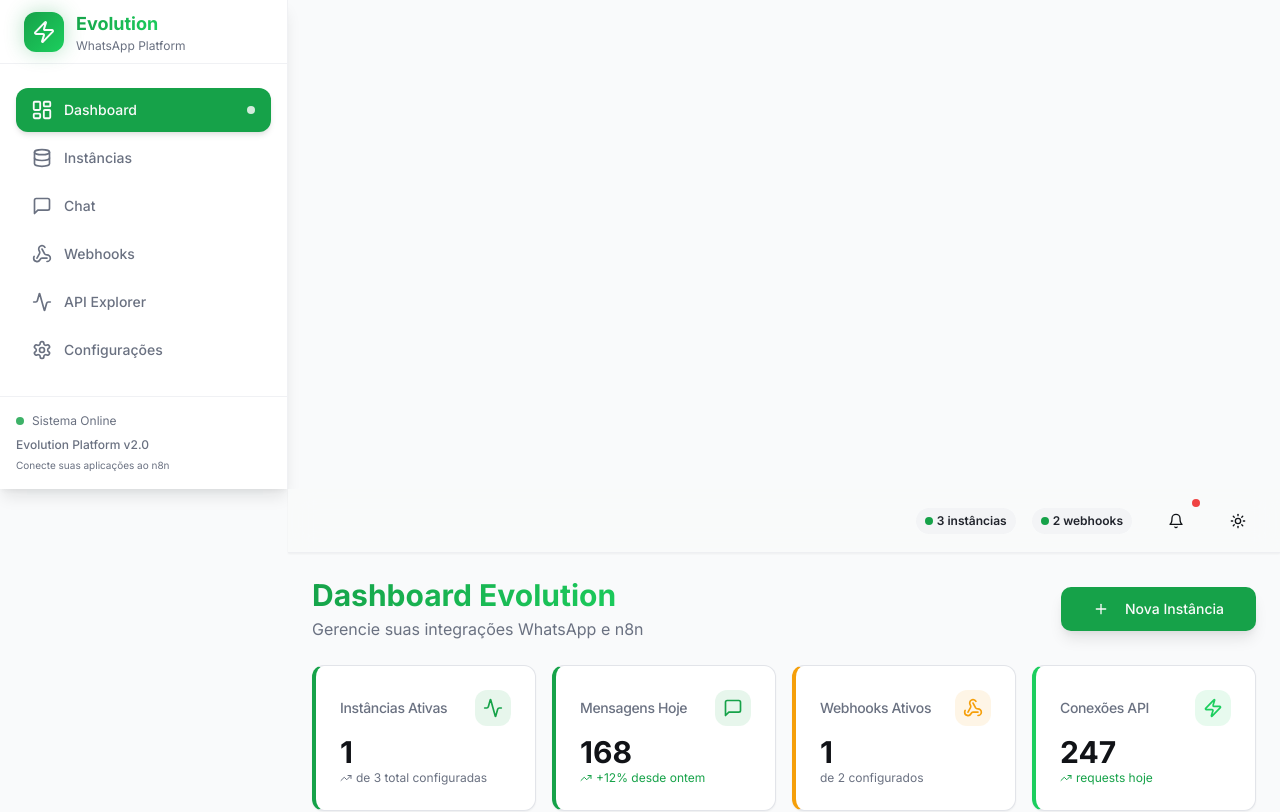
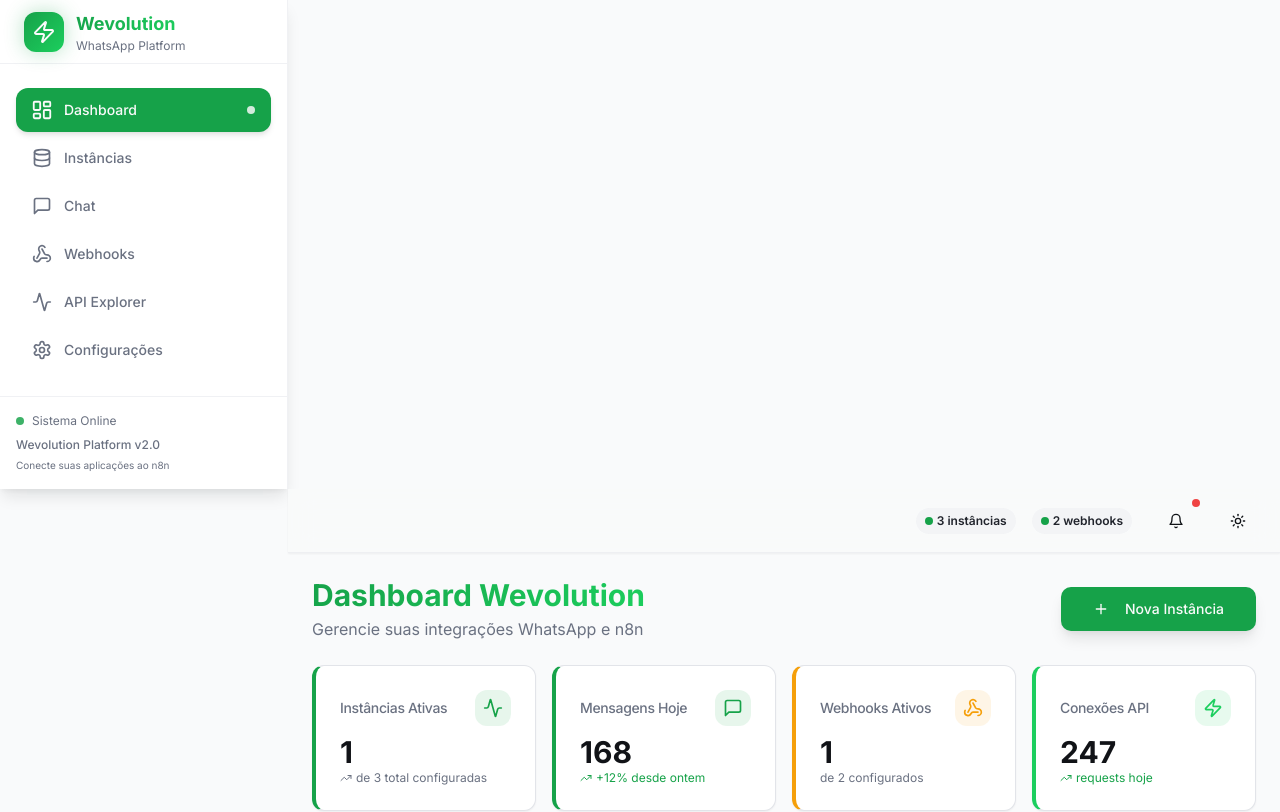
Before and after one commit to wegrowupsolutions/wevolution, a React (Vite) app: page / in a window 1280 px wide. Shown: the top 812 px of the page. Built offline with nearby package versions, Linux system fonts and the light colour scheme.

Commit message:
Rename to Wevolution
Rename the platform to Wevolution.

```diff
--- a/index.html
+++ b/index.html
@@ -3,9 +3,9 @@
   <head>
     <meta charset="UTF-8" />
     <meta name="viewport" content="width=device-width, initial-scale=1.0" />
-    <title>Evolution Platform - WhatsApp API Explorer</title>
-    <meta name="description" content="Plataforma para conectar aplicações ao n8n via Evolution API" />
-    <meta name="author" content="Evolution Platform" />
+    <title>Wevolution Platform - WhatsApp API Explorer</title>
+    <meta name="description" content="Plataforma para conectar aplicações ao n8n via Wevolution API" />
+    <meta name="author" content="Wevolution Platform" />
     <link rel="preconnect" href="https://fonts.googleapis.com">
     <link rel="preconnect" href="https://fonts.gstatic.com" crossorigin>
     <link href="https://fonts.googleapis.com/css2?family=Inter:wght@300;400;500;600;700&display=swap" rel="stylesheet">
--- a/src/App.tsx
+++ b/src/App.tsx
@@ -16,7 +16,7 @@ const queryClient = new QueryClient();
 
 const App = () => (
   <QueryClientProvider client={queryClient}>
-    <ThemeProvider defaultTheme="system" storageKey="evolution-ui-theme">
+    <ThemeProvider defaultTheme="system" storageKey="wevolution-ui-theme">
       <TooltipProvider>
         <Toaster />
         <Sonner />
--- a/src/components/Layout.tsx
+++ b/src/components/Layout.tsx
@@ -58,7 +58,7 @@ const Layout = ({ children }: LayoutProps) => {
               </div>
               <div>
                 <span className="font-bold text-lg bg-gradient-primary bg-clip-text text-transparent">
-                  Evolution
+                  Wevolution
                 </span>
                 <p className="text-xs text-muted-foreground">WhatsApp Platform</p>
               </div>
@@ -110,7 +110,7 @@ const Layout = ({ children }: LayoutProps) => {
                 <span>Sistema Online</span>
               </div>
               <div className="text-xs text-muted-foreground space-y-1">
-                <p className="font-medium">Evolution Platform v2.0</p>
+                <p className="font-medium">Wevolution Platform v2.0</p>
                 <p className="text-[10px]">Conecte suas aplicações ao n8n</p>
               </div>
             </div>
--- a/src/components/ThemeProvider.tsx
+++ b/src/components/ThemeProvider.tsx
@@ -23,7 +23,7 @@ const ThemeProviderContext = createContext<ThemeProviderState>(initialState);
 export function ThemeProvider({
   children,
   defaultTheme = 'system',
-  storageKey = 'evolution-ui-theme',
+  storageKey = 'wevolution-ui-theme',
   ...props
 }: ThemeProviderProps) {
   const [theme, setTheme] = useState<Theme>(
--- a/src/pages/Dashboard.tsx
+++ b/src/pages/Dashboard.tsx
@@ -21,7 +21,7 @@ const Dashboard = () => {
       <div className="flex flex-col gap-4 md:flex-row md:justify-between md:items-center">
         <div className="space-y-1">
           <h1 className="text-3xl font-bold bg-gradient-primary bg-clip-text text-transparent">
-            Dashboard Evolution
+            Dashboard Wevolution
           </h1>
           <p className="text-muted-foreground">
             Gerencie suas integrações WhatsApp e n8n
```
